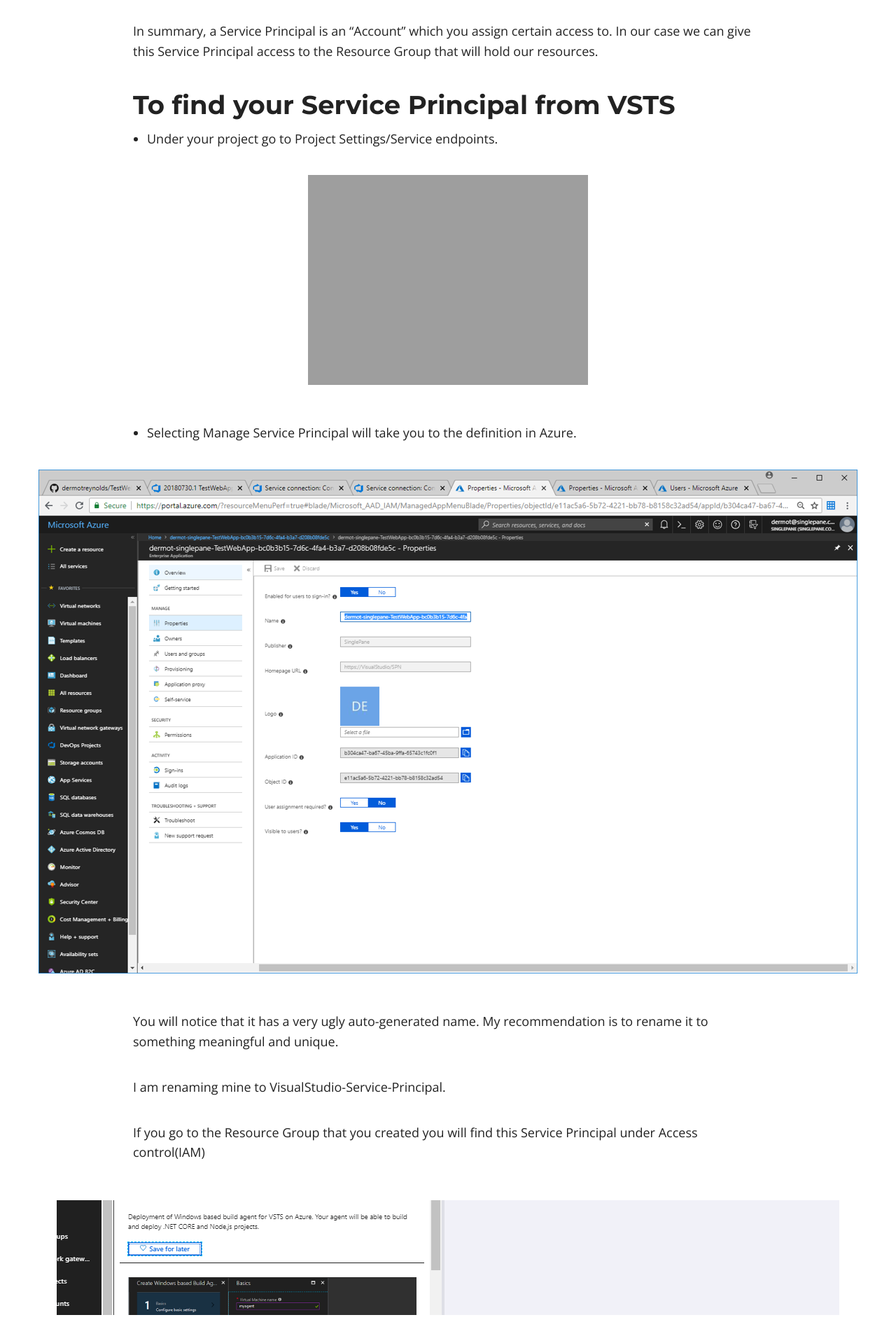
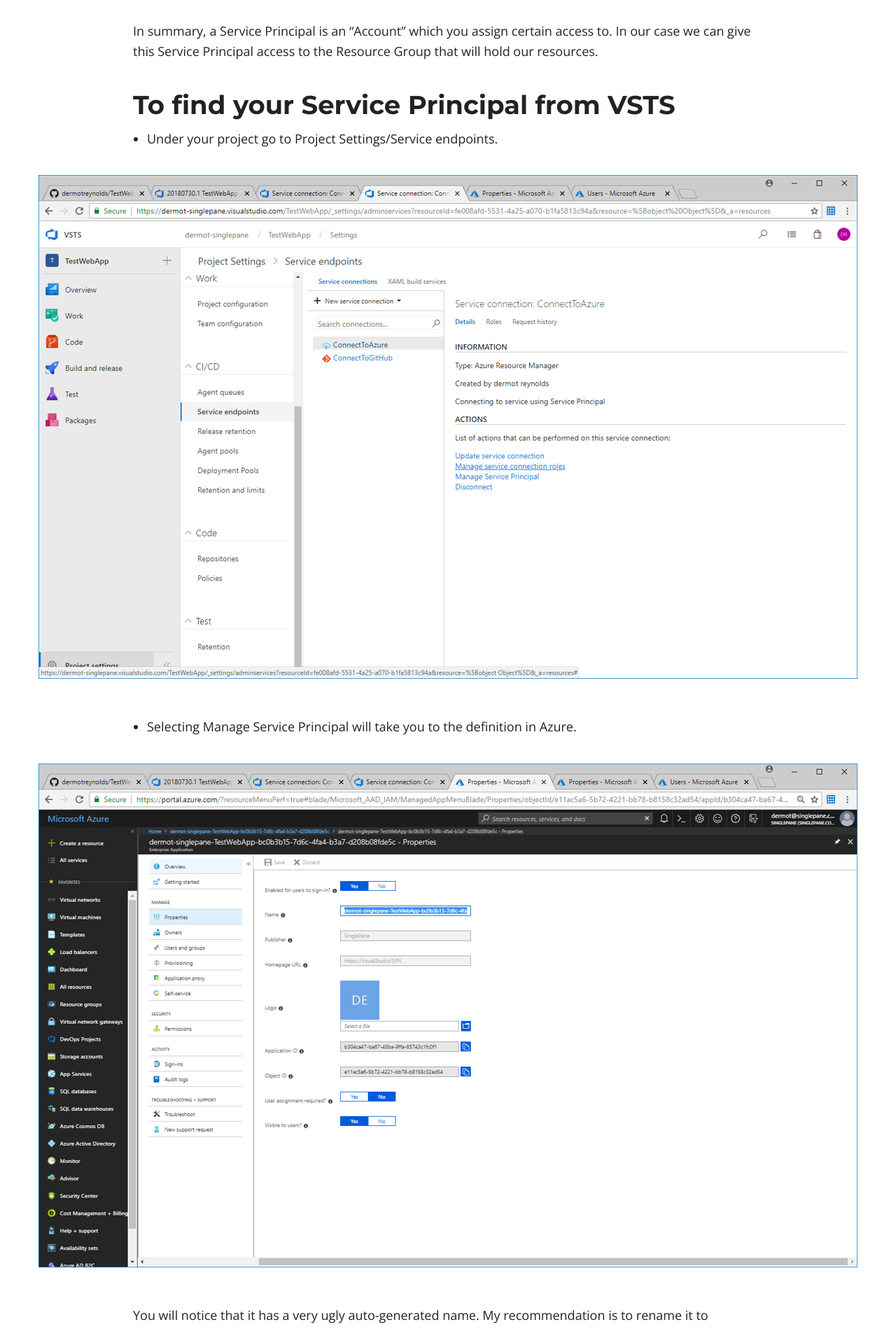
Before and after one commit to dermotreynolds/old.dermotreynolds.github.io, a Jekyll site: the page built from _posts/2017-04-12-2-service-principal.md, in a window 1280 px wide. Shown: the part 1484-3383 px from the top of the page at 70% size. Built offline with Jekyll 4.4.1, drawn with Linux system fonts in a browser that asks for light colours; nearby versions of some CDN libraries.

```diff
--- a/_posts/2017-04-12-2-service-principal.md
+++ b/_posts/2017-04-12-2-service-principal.md
@@ -30,7 +30,7 @@
 ## To find your Service Principal from VSTS
 - Under your project go to Project Settings/Service endpoints.
 
-![](/images/Service-Principle-01.png =25x)
+![](/images/Service-Principle-01.png)
 
 - Selecting Manage Service Principal will take you to the definition in Azure.
 
```
